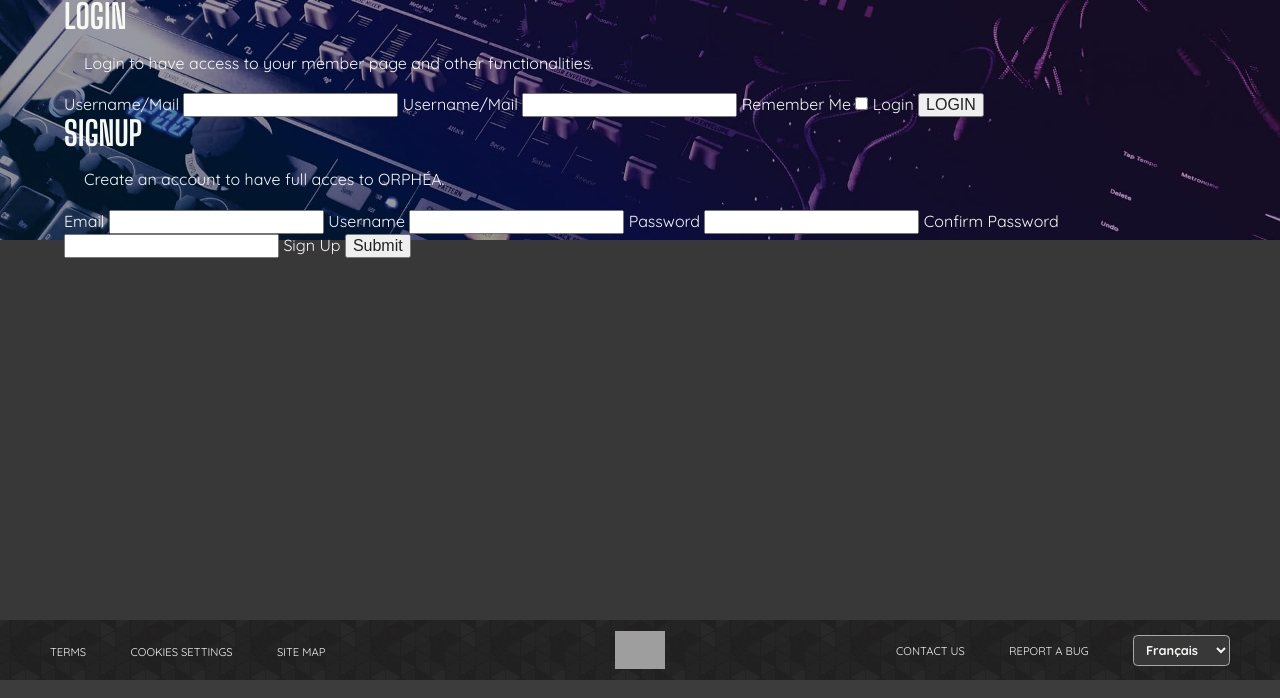
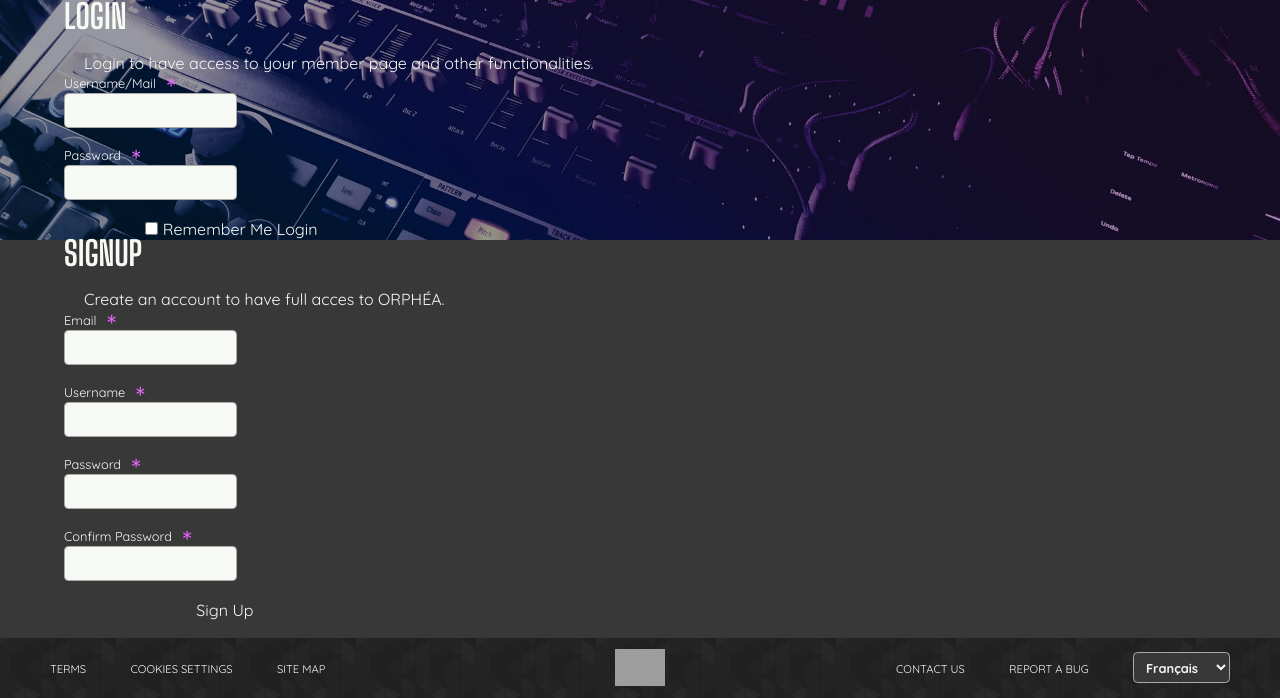
Before and after one commit to HadrienVerrier/ORPHEA, a PHP site: page /login.html in a window 1280 px wide. Shown: the part 120-818 px from the top of the page. Run offline with PHP 8.4, Linux system fonts and the light colour scheme; grey boxes are pictures that could not be loaded.

Commit message:
change style form

```diff
--- /dev/null
+++ b/css/_login.scss
@@ -0,0 +1,2 @@
+main#login {
+}
--- a/css/main.css
+++ b/css/main.css
@@ -273,6 +273,57 @@ select:focus {
   outline: none;
 }
 
+input[type="text"],
+input[type="password"] {
+  display: block;
+  height: 3.5rem;
+  -webkit-box-sizing: border-box;
+          box-sizing: border-box;
+  border-radius: 0.45rem;
+  margin: 0;
+  font-family: "Quicksand", sans-serif;
+  font-weight: bold;
+  padding: 0.6rem 1.4rem 0.5rem 0.8rem;
+  font-size: 1.28rem;
+  background-color: #f7f9f5;
+  color: #383838;
+  border: 1px solid #aaa;
+}
+
+input[type="text"]:hover,
+input[type="password"]:hover {
+  background-color: white;
+}
+
+input[type="text"]:focus,
+input[type="password"]:focus {
+  border-color: #aaa;
+  -webkit-box-shadow: 0 0 1px 3px rgba(236, 59, 252, 0.7);
+          box-shadow: 0 0 1px 3px rgba(236, 59, 252, 0.7);
+  outline: none;
+}
+
+input[type="text"] + label,
+input[type="password"] + label {
+  position: relative;
+  top: -7.5rem;
+  font-size: 1.28rem;
+}
+
+input[type="text"]:required + label::after,
+input[type="password"]:required + label::after {
+  content: "*";
+  position: relative;
+  top: 2.2rem;
+  padding-left: 1rem;
+  display: inline-block;
+  width: 1rem;
+  height: 1rem;
+  font-family: "Big Shoulders Display", cursive;
+  color: #e366f6;
+  font-size: 4rem;
+}
+
 /************/
 /***CUSTOM***/
 /************/
@@ -410,4 +461,6 @@ main#about section ul li {
   list-style: circle;
   width: 80%;
 }
+
+/*ABOUT*/
 /*# sourceMappingURL=main.css.map */
--- a/css/main.scss
+++ b/css/main.scss
@@ -236,6 +236,51 @@ select {
 	}
 }
 
+input[type="text"],
+input[type="password"] {
+	display: block;
+	height: 3.5rem;
+	box-sizing: border-box;
+	border-radius: $borderRadius * 0.3;
+	margin: 0;
+	font-family: $fRegular;
+	font-weight: bold;
+	padding: 0.6rem 1.4rem 0.5rem 0.8rem;
+	font-size: $regular * 0.8;
+	background-color: $white;
+	color: $background;
+	border: 1px solid #aaa;
+
+	&:hover {
+		background-color: $white + 255;
+	}
+	&:focus {
+		border-color: #aaa;
+		box-shadow: 0 0 1px 3px rgba(236, 59, 252, 0.7);
+		outline: none;
+	}
+	& + label {
+		// display: none;
+		position: relative;
+		top: -7.5rem;
+		font-size: $regular * 0.8;
+	}
+	&:required + label {
+		&::after {
+			content: "*";
+			position: relative;
+			top: 2.2rem;
+			padding-left: 1rem;
+			display: inline-block;
+			width: 1rem;
+			height: 1rem;
+			font-family: $fTitle;
+			color: $mainLightPlus;
+			font-size: $regular * 2.5;
+		}
+	}
+}
+
 /************/
 /***CUSTOM***/
 /************/
@@ -251,3 +296,6 @@ select {
 
 /*ABOUT*/
 @import "_about.scss";
+
+/*ABOUT*/
+@import "_login.scss";
--- a/login.html
+++ b/login.html
@@ -47,35 +47,35 @@
         <img src="ressources/images/footage/background_main.jpg" width="500" alt="Music Machine for composition">
 
     </header>
-    <main>
+    <main id="login">
         <section>
             <h2>LOGIN</h2>
             <p>Login to have access to your member page and other functionalities.</p>
             <form method="POST" action="dashboard.html">
+                <input type="text" id="l_username" name="l_username" required="required">
                 <label for="l_username">Username/Mail</label>
-                <input type="text" id="l_username" name="l_username" required="required">
-                <label for="l_password">Username/Mail</label>
                 <input type="password" id="l_password" name="l_password" required="required">
+                <label for="l_password">Password</label>
+                <input type="checkbox" id="remember" name="remember">
                 <label for="remember">Remember Me</label>
-                <input type="checkbox" id="remember" name="remember">
+                <input type="submit" value="LOGIN" name="l_submit" id="l_submit" class="hidden">
                 <label for="l_submit">Login</label>
-                <input type="submit" value="LOGIN" name="l_submit" id="l_submit">
             </form>
         </section>
         <section>
             <h2>SIGNUP</h2>
             <p>Create an account to have full acces to ORPH&Eacute;A.</p>
             <form method="POST" action="dashboard.html">
+                <input type="text" id="email" name="email" required="required">
                 <label for="email">Email</label>
-                <input type="text" id="email" name="email" required="required">
+                <input type="text" id="s_username" name="s_username" required="required">
                 <label for="s_username">Username</label>
-                <input type="text" id="s_username" name="s_username" required="required">
+                <input type="password" id="s_password" name="s_password" required="required">
                 <label for="s_password">Password</label>
-                <input type="password" id="s_password" name="s_password" required="required">
+                <input type="password" id="s_c_password" name="s_c_password" required="required">
                 <label for="s_c_password">Confirm Password</label>
-                <input type="password" id="s_c_password" name="s_c_password" required="required">
+                <input type="submit" name="s_submit" id="s_submit" class="hidden">
                 <label for="s_submit">Sign Up</label>
-                <input type="submit" name="s_submit" id="s_submit">
             </form>
         </section>
     </main>
```
Also changed, not shown: contact.html (+4 -4 lines), 1 other file.
